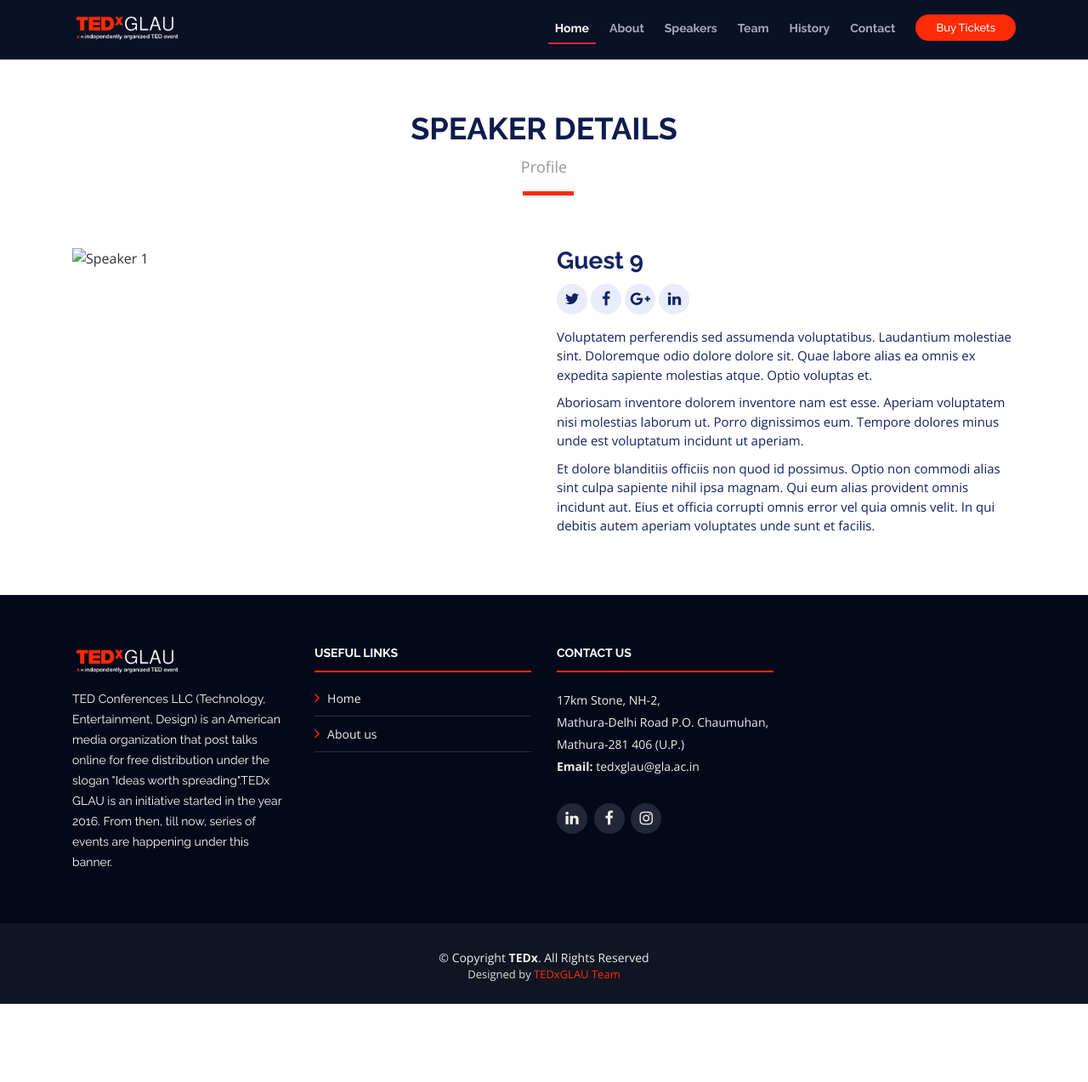
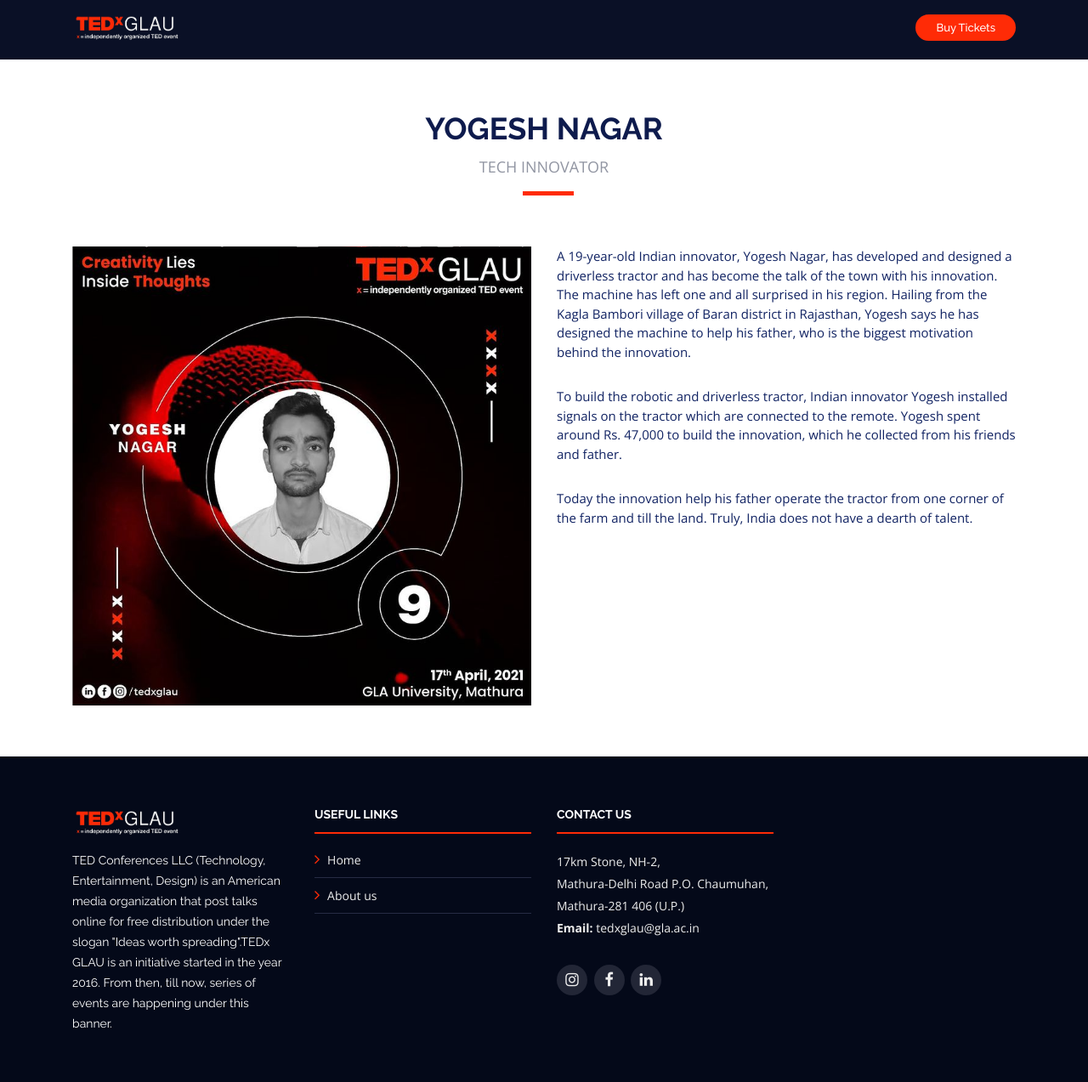
Before and after one commit to mohittiwari-cs18/TEDxGLAU, a plain HTML site: page speaker-details9.html in a window 1280 px wide. Shown: the top 1273 px of the page at 85% size. Before the commit the page ends 1181 px from the top, so only its background shows below. Drawn offline with nearby package versions, Linux system fonts and the light colour scheme.

Commit message:
Update speaker-details9.html

```diff
--- a/speaker-details9.html
+++ b/speaker-details9.html
@@ -46,16 +46,7 @@
 
       <nav id="nav-menu-container">
         <ul class="nav-menu">
-          <li class="menu-active"><a href="#intro">Home</a></li>
-          <li><a href="#about">About</a></li>
-          <li><a href="#speakers">Speakers</a></li>
-          <!-- <li><a href="#schedule">Schedule</a></li> -->
-          <!-- <li><a href="#venue">Venue</a></li> -->
-          <!-- <li><a href="#hotels">Hotels</a></li> -->
-          <li><a href="#gallery">Team</a></li>
-          <li><a href="#supporters">History</a></li>
-          <li><a href="#contact">Contact</a></li>
-          <li class="buy-tickets"><a href="#buy-tickets">Buy Tickets</a></li>
+          <li class="buy-tickets"><a href="https://www.townscript.com/e/tedxglau-402043" target="blank">Buy Tickets</a></li>
         </ul>
       </nav><!-- #nav-menu-container -->
     </div>
@@ -69,29 +60,30 @@
     <section id="speakers-details" class="wow fadeIn">
       <div class="container">
         <div class="section-header">
-          <h2>Speaker Details</h2>
-          <p>Profile</p>
+          <h2> Yogesh Nagar </h2>
+          <p>TECH INNOVATOR</p>
         </div>
 
         <div class="row">
           <div class="col-md-6">
-            <img src="img/speakers/1.jpg" alt="Speaker 1" class="img-fluid">
+            <img src="img/speakers/Speaker_9.png" alt="Speaker 7" class="img-fluid">
           </div>
 
           <div class="col-md-6">
             <div class="details">
-              <h2>Guest 9</h2>
-              <div class="social">
-                <a href=""><i class="fa fa-twitter"></i></a>
-                <a href=""><i class="fa fa-facebook"></i></a>
-                <a href=""><i class="fa fa-google-plus"></i></a>
-                <a href=""><i class="fa fa-linkedin"></i></a>
-              </div>
-              <p>Voluptatem perferendis sed assumenda voluptatibus. Laudantium molestiae sint. Doloremque odio dolore dolore sit. Quae labore alias ea omnis ex expedita sapiente molestias atque. Optio voluptas et.</p>
 
-              <p>Aboriosam inventore dolorem inventore nam est esse. Aperiam voluptatem nisi molestias laborum ut. Porro dignissimos eum. Tempore dolores minus unde est voluptatum incidunt ut aperiam.</p>
+              <p>A 19-year-old Indian innovator, Yogesh Nagar, has developed and designed a driverless
+tractor and has become the talk of the town with his innovation. The machine has left one
+and all surprised in his region. Hailing from the Kagla Bambori village of Baran district in
+Rajasthan, Yogesh says he has designed the machine to help his father, who is the biggest
+motivation behind the innovation.</p>
 
-              <p>Et dolore blanditiis officiis non quod id possimus. Optio non commodi alias sint culpa sapiente nihil ipsa magnam. Qui eum alias provident omnis incidunt aut. Eius et officia corrupti omnis error vel quia omnis velit. In qui debitis autem aperiam voluptates unde sunt et facilis.</p>
+            <p style="margin-top: 30px;">To build the robotic and driverless tractor, Indian innovator Yogesh installed
+signals on the tractor which are connected to the remote. Yogesh spent around Rs. 47,000 to build the innovation, which he collected from his friends and father.</p>
+
+            <p style="margin-top: 30px;">Today the innovation help his father operate the tractor from one corner of the farm and till
+the land. Truly, India does not have a dearth of talent.</p>
+
             </div>
           </div>
 
@@ -116,25 +108,12 @@
             <p>TED Conferences LLC (Technology, Entertainment, Design) is an American media organization that post talks online for free distribution under the slogan "Ideas worth spreading".TEDx GLAU is an initiative started in the year 2016. From then, till now, series of events are happening under this banner.</p>
           </div>
 
-          <!-- <div class="col-lg-3 col-md-6 footer-links">
-            <h4>Useful Links</h4>
-            <ul>
-              <li><i class="fa fa-angle-right"></i> <a href="#">Home</a></li>
-              <li><i class="fa fa-angle-right"></i> <a href="#">About us</a></li>
-              <li><i class="fa fa-angle-right"></i> <a href="#">Services</a></li>
-              <li><i class="fa fa-angle-right"></i> <a href="#">Terms of service</a></li>
-              <li><i class="fa fa-angle-right"></i> <a href="#">Privacy policy</a></li>
-            </ul>
-          </div> -->
-
           <div class="col-lg-3 col-md-6 footer-links">
             <h4>Useful Links</h4>
             <ul>
               <li><i class="fa fa-angle-right"></i> <a href="#">Home</a></li>
               <li><i class="fa fa-angle-right"></i> <a href="#">About us</a></li>
-              <!-- <li><i class="fa fa-angle-right"></i> <a href="#">Services</a></li>
-              <li><i class="fa fa-angle-right"></i> <a href="#">Terms of service</a></li>
-              <li><i class="fa fa-angle-right"></i> <a href="#">Privacy policy</a></li> -->
+
             </ul>
           </div>
 
@@ -147,14 +126,11 @@
             </p>
 
             <div class="social-links">
-              <a href="#" class="linkedin"><i class="fa fa-linkedin"></i></a>
-              <!-- <a href="#" class="twitter"><i class="fa fa-twitter"></i></a> -->
-              <a href="#" class="facebook"><i class="fa fa-facebook"></i></a>
-              <a href="#" class="instagram"><i class="fa fa-instagram"></i></a>
-              <!-- <a href="#" class="google-plus"><i class="fa fa-google-plus"></i></a> -->
 
+              <a href="https://www.instagram.com/tedxglau/"  target="blank" class="instagram"><i class="fa fa-instagram"></i></a>
+              <a href="https://www.facebook.com/tedxglau"  target="blank" class="facebook"><i class="fa fa-facebook"></i></a>
+              <a href="https://www.linkedin.com/company/tedxglau/about/" target="blank" class="linkedin"><i class="fa fa-linkedin"></i></a>
             </div>
-
           </div>
 
         </div>
@@ -166,12 +142,6 @@
         &copy; Copyright <strong>TEDx</strong>. All Rights Reserved
       </div>
       <div class="credits">
-        <!--
-          All the links in the footer should remain intact.
-          You can delete the links only if you purchased the pro version.
-          Licensing information: https://bootstrapmade.com/license/
-          Purchase the pro version with working PHP/AJAX contact form: https://bootstrapmade.com/buy/?theme=TheEvent
-        -->
         Designed by <a href="#">TEDxGLAU Team</a>
       </div>
     </div>
```
